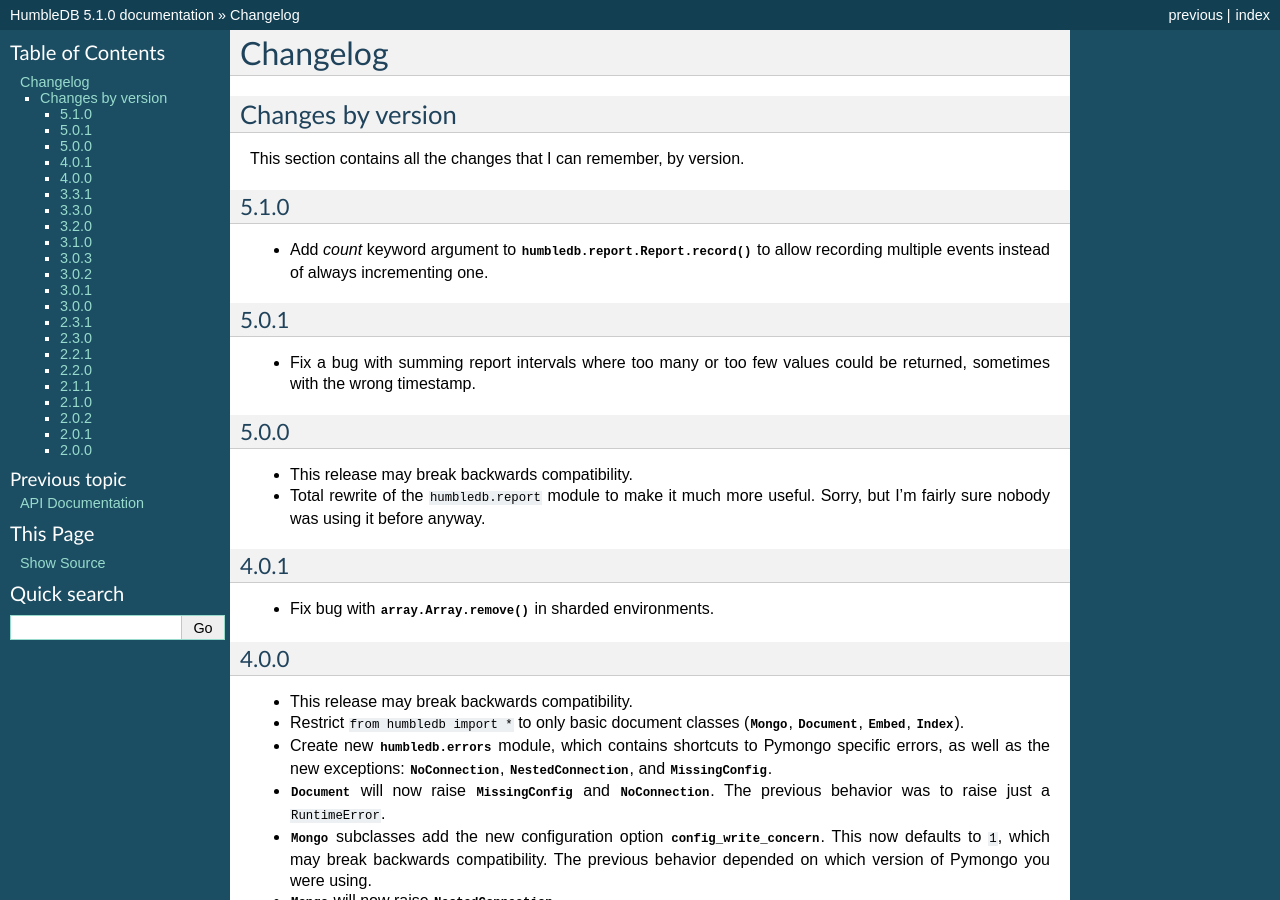
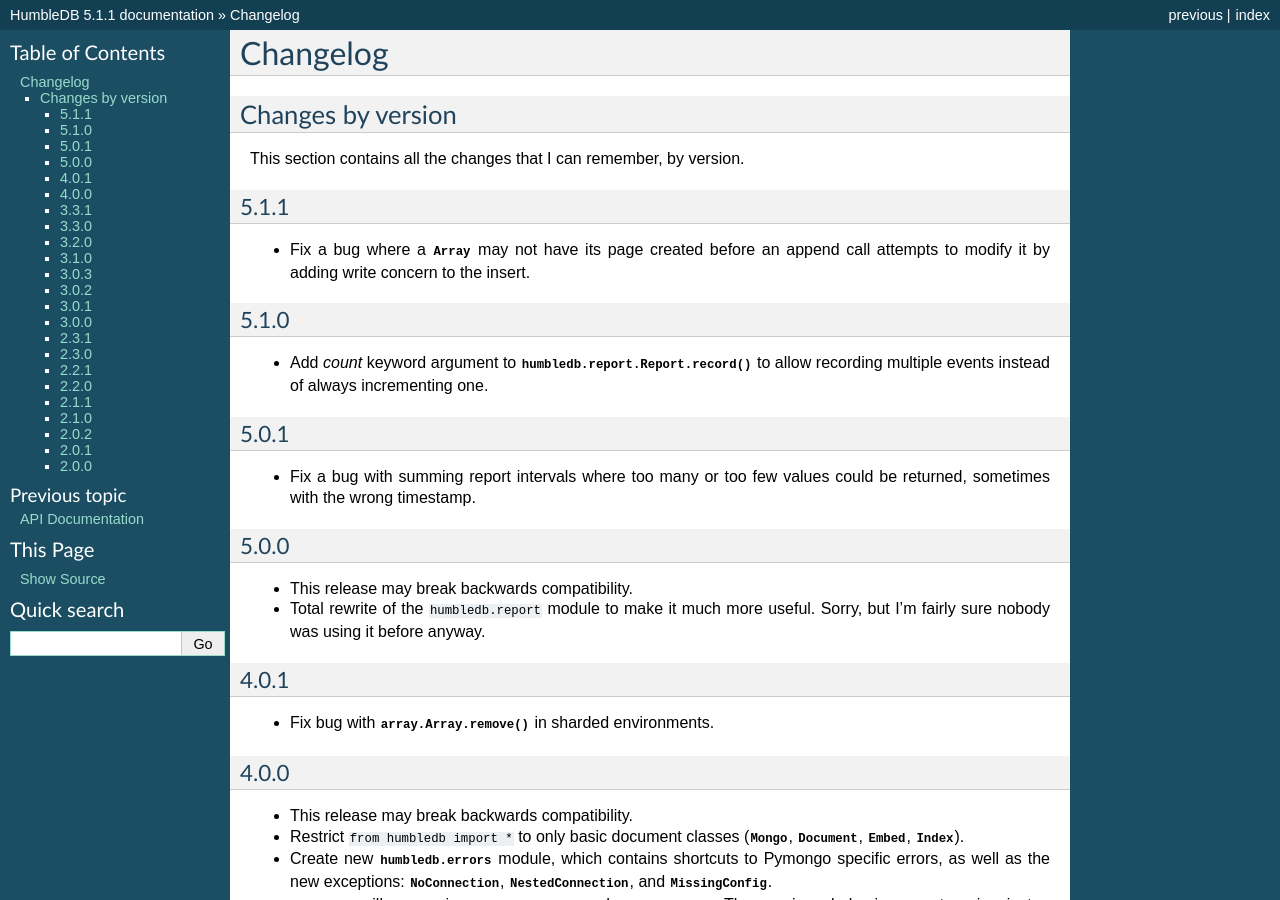
Before and after one commit to shakefu/humbledb, a Sphinx documentation site: the page built from docs/changes.rst, in a window 1280 px wide and 900 px high. Built offline with Sphinx 7.4.7, drawn with Linux system fonts in a browser that asks for light colours; cross-references to code outside the pages are shown as plain code; some of the changed text lies outside the part shown.

Commit message:
Release 5.1.1: Fix a bug with a race condition for Array page ceation.

```diff
--- a/docs/changes.rst
+++ b/docs/changes.rst
@@ -5,6 +5,13 @@
 ==================
 
 This section contains all the changes that I can remember, by version.
+
+5.1.1
+-----
+
+- Fix a bug where a :class:`~humbledb.arary.Array` may not have its page
+  created before an append call attempts to modify it by adding write concern
+  to the insert.
 
 5.1.0
 -----
--- a/humbledb/__init__.py
+++ b/humbledb/__init__.py
@@ -18,7 +18,7 @@
 limitations under the License.
 
 """
-__version__ = '5.1.0'
+__version__ = '5.1.1'
 
 
 # We only want to allow * imports for the most common classes. If you want
```
Also changed, not shown: 1 other file.
